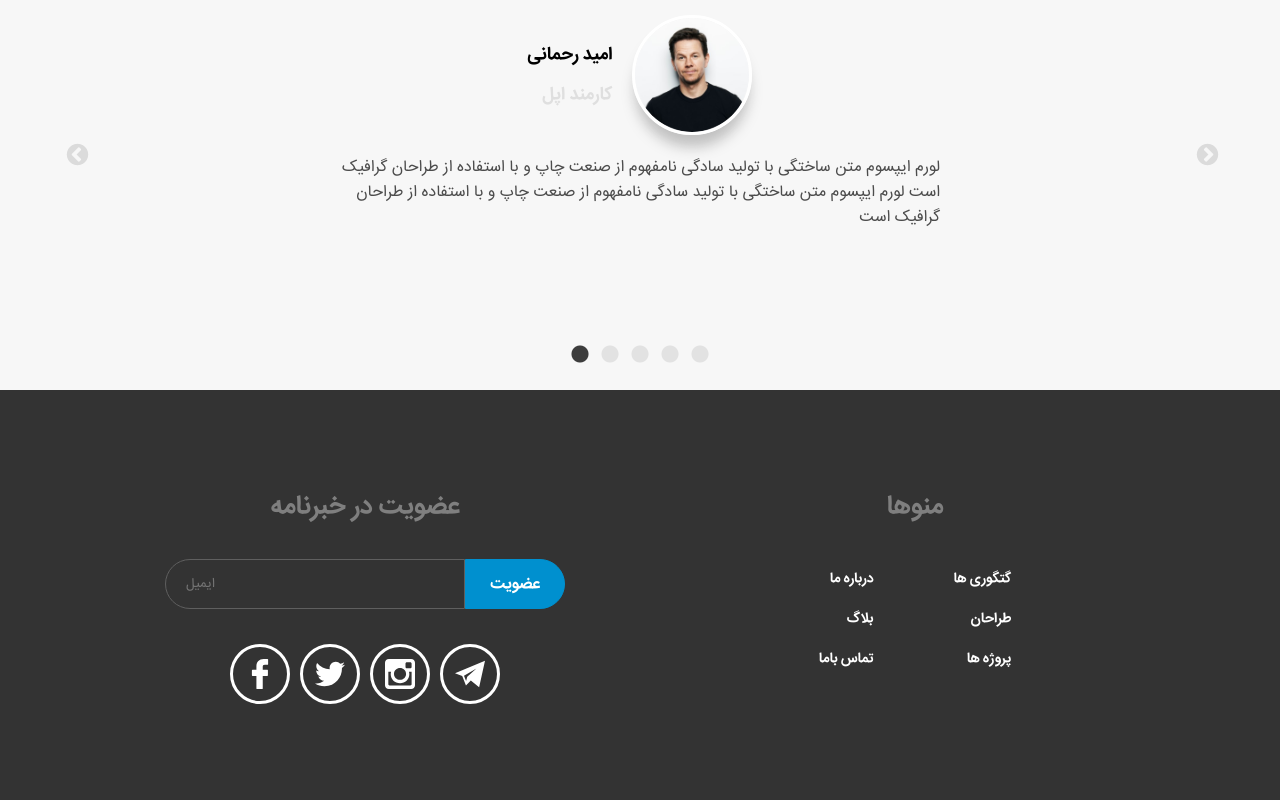
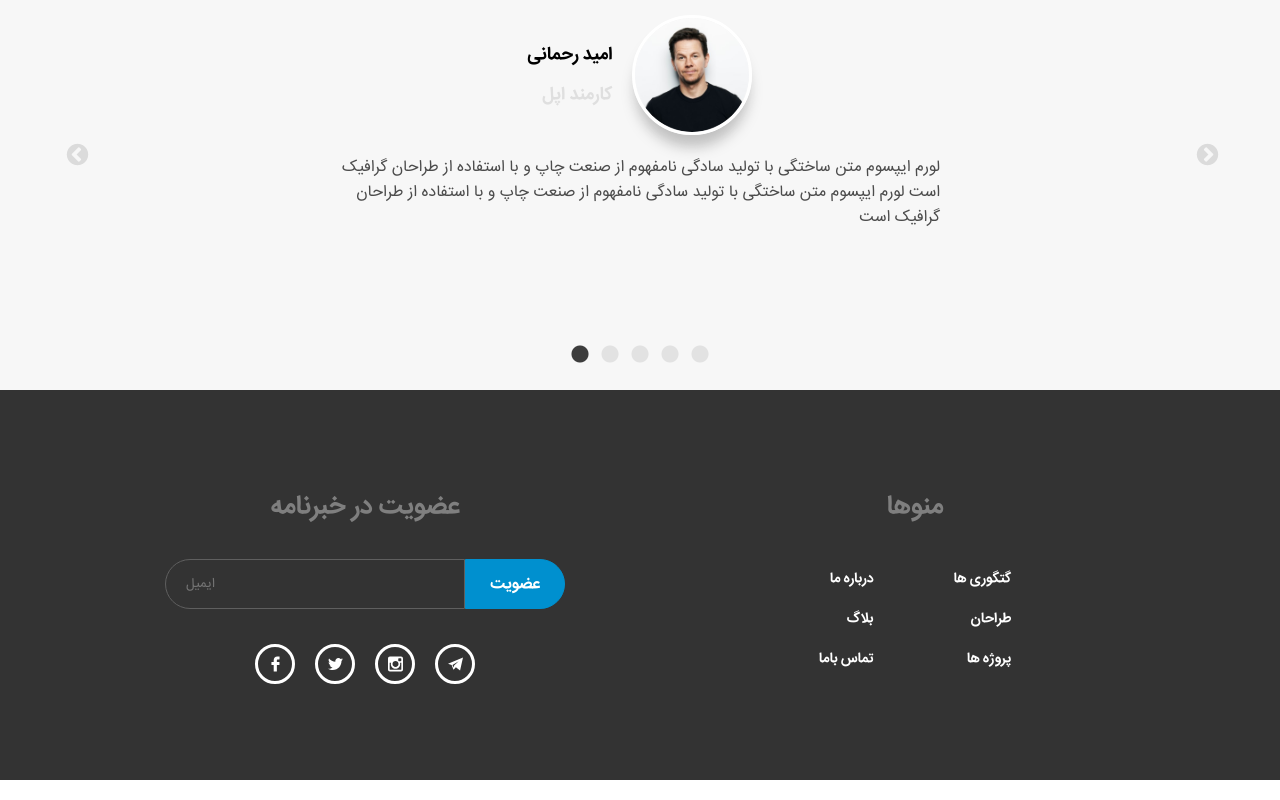
Before and after one commit to visharco/vishar-web, a React (Create React App) app: page / in a window 1280 px wide. Shown: the part 4510-5310 px from the top of the page. Built offline with nearby package versions, Linux system fonts and the light colour scheme.

Commit message:
somthing

```diff
--- a/src/component/designerLogoDetail/style.css
+++ b/src/component/designerLogoDetail/style.css
@@ -29,7 +29,6 @@ justify-content: flex-end;
     margin-right: 20px;
 }
 .DLD-right-title h1{
-    margin-bottom: 15px;
     font-size: 22px;
 }
 .DLD-right-title h2{
--- a/src/component/designerLogoTitle/style.css
+++ b/src/component/designerLogoTitle/style.css
@@ -12,7 +12,6 @@ align-items: center;
     margin-right: 20px;
 }
 .DLT-right-title h1{
-    margin-bottom: 15px;
     font-size: 22px;
 }
 .DLT-right-title h2{
--- a/src/component/footer/style.css
+++ b/src/component/footer/style.css
@@ -72,29 +72,28 @@
 }
 
 .footer-social-network > div{
-
     border: 3px solid #fff;
     border-radius: 50%;
-    width: 60px;
-    height: 60px;
+    width: 40px;
+    height: 40px;
     display: flex;
     justify-content: center;
     align-items: center;
-    margin: 0px 5px;
+    margin: 0px 10px;
     transition: all .2s linear;
-
 }
 .footer-social-network > div:hover{
     opacity: .8;
     transition: all .2s linear;
 }
 .footer-social{
-    width: 50px;
-    height: 50px;
+    width: 35px;
+    height: 36px;
     margin: 0 5px;
     text-align: center;
     padding: 10px;
     cursor: pointer;
+
 }
 
 
--- a/src/container/designers/style.css
+++ b/src/container/designers/style.css
@@ -15,7 +15,7 @@
 
 .designers-title   .container{
     margin: auto;
-    padding: 180px 0px 100px;
+    padding: 130px 0px 100px;
 
 }
 
--- a/src/container/profile/style.css
+++ b/src/container/profile/style.css
@@ -31,8 +31,8 @@
 
 
 .Profile-title img{
-    width: 150px;
-    height: 150px;
+    width: 100px;
+    height: 100px;
     border-radius: 50%;
     border: 2px solid #bebebe;
     box-shadow: 0px 6px 6px 1px #c5c5c5;
@@ -42,7 +42,6 @@
     margin-right: 20px;
 }
 .Profile-name  h1{
-    margin-bottom: 15px;
     font-size: 22px
 }
 
```
